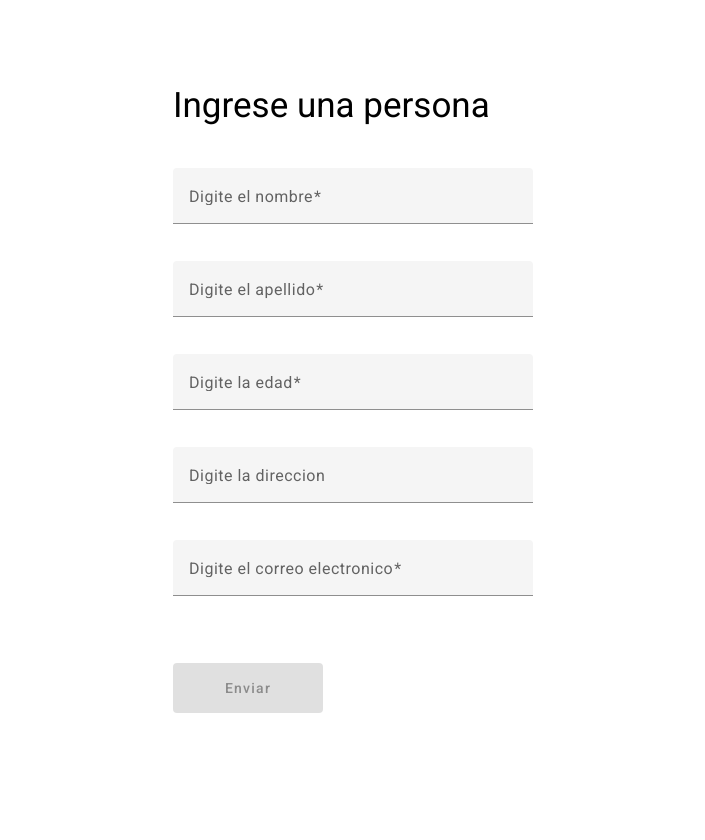
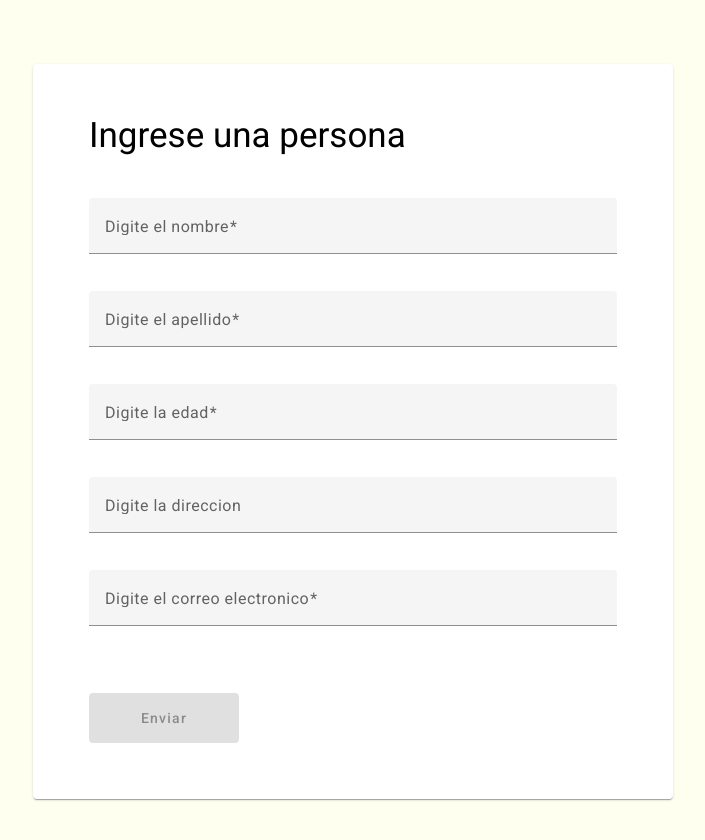
Before and after one commit to diego04018/angular-code-test, an Angular app: page /register-person in a window 1280 px wide. Shown: the top 840 px of the page, without its empty margins (287-992 px from the left). Before the commit the page ends 800 px from the top, so only its background shows below. Built offline with nearby package versions, Linux system fonts and the light colour scheme.

Commit message:
added cards

```diff
--- a/src/app/modules/people/components/register-person/register-person.component.html
+++ b/src/app/modules/people/components/register-person/register-person.component.html
@@ -1,4 +1,6 @@
-<div class="main-container">
+<mat-card class="card-container-form">
+  <mat-card-content
+    ><div class="main-container">
       <div class="person-form-container">
         <h1 class="person-form-container__title">Ingrese una persona</h1>
         <form [formGroup]="form">
@@ -71,4 +73,6 @@
           Enviar
         </button>
       </div>
-</div>
+    </div></mat-card-content
+  >
+</mat-card>
--- a/src/app/modules/people/components/register-person/register-person.component.scss
+++ b/src/app/modules/people/components/register-person/register-person.component.scss
@@ -1,7 +1,6 @@
 .main-container {
   display: flex;
   flex-direction: column;
-  margin-top: 50px;
   padding: 40px;
   justify-content: center;
   align-items: center;
@@ -11,7 +10,7 @@
   display: flex;
   flex-direction: column;
   gap: 30px;
-  width: 30%;
+
   &__title {
     min-width: 70%;
     font-size: 35px;
@@ -27,6 +26,18 @@
   height: 50px;
 }
 
+.card-container-form {
+  margin: 5% 25% 10% 25%;
+  width: 50%;
+}
+
+@media only screen and (max-width: 700px) {
+  .card-container-form {
+    margin: 5% 5% 5% 5%;
+    width: 88%;
+  }
+}
+
 input::-webkit-outer-spin-button,
 input::-webkit-inner-spin-button {
   -webkit-appearance: none;
--- a/src/app/modules/people/components/registered-persons/registered-persons.component.html
+++ b/src/app/modules/people/components/registered-persons/registered-persons.component.html
@@ -1,10 +1,8 @@
-<div class="main-container" *ngIf="people; else spinner">
-  <h1 class="main-container__title">Listado de personas agregadas</h1>
-  <table
-    mat-table
-    [dataSource]="people"
-    class="mat-elevation-z8 table-containet"
-  >
+<mat-card class="card-container-table">
+  <mat-card-content>
+    <div class="main-container-table" *ngIf="people; else spinner">
+      <h1 class="main-container-table__title">Listado de personas agregadas</h1>
+      <table mat-table [dataSource]="people">
         <ng-container matColumnDef="name">
           <th mat-header-cell *matHeaderCellDef>Nombre</th>
           <td mat-cell *matCellDef="let element">{{ element.name }}</td>
@@ -34,6 +32,8 @@
         <tr mat-row *matRowDef="let row; columns: displayedColumns"></tr>
       </table>
     </div>
+  </mat-card-content>
+</mat-card>
 
 <ng-template #spinner>
   <div class="spinner-container"><mat-spinner></mat-spinner></div>
--- a/src/app/modules/people/components/registered-persons/registered-persons.component.scss
+++ b/src/app/modules/people/components/registered-persons/registered-persons.component.scss
@@ -1,17 +1,9 @@
-.table-containet {
-  min-width: 70%;
-}
-
-.main-container {
+.main-container-table {
   display: flex;
   flex-direction: column;
-  margin-top: 50px;
-  padding: 40px;
-  justify-content: center;
-  align-items: center;
+  padding: 20px 40px;
 
   &__title {
-    min-width: 70%;
     font-size: 35px;
   }
 }
@@ -22,11 +14,19 @@
   justify-content: center;
 }
 
-@media only screen and (max-width: 600px) {
-  .main-container {
+.card-container-table {
+  margin: 3rem;
+}
+
+@media only screen and (max-width: 800px) {
+  .main-container-table {
     align-items: baseline;
     &__title {
       align-self: baseline;
     }
   }
+
+  .card-container-table {
+    width: max-content;
+  }
 }
--- a/src/app/modules/people/people.module.ts
+++ b/src/app/modules/people/people.module.ts
@@ -8,6 +8,7 @@ import { MatFormFieldModule } from '@angular/material/form-field';
 import { MatInputModule } from '@angular/material/input';
 import { MatButtonModule } from '@angular/material/button';
 import { MatProgressSpinnerModule } from '@angular/material/progress-spinner';
+import { MatCardModule } from '@angular/material/card';
 @NgModule({
   declarations: [RegisteredPersonsComponent, RegisterPersonComponent],
   imports: [
@@ -19,6 +20,7 @@ import { MatProgressSpinnerModule } from '@angular/material/progress-spinner';
     MatInputModule,
     MatButtonModule,
     MatProgressSpinnerModule,
+    MatCardModule,
   ],
   exports: [RegisteredPersonsComponent, RegisterPersonComponent],
 })
--- a/src/styles.scss
+++ b/src/styles.scss
@@ -5,6 +5,7 @@ body {
   margin: 0px;
   height: 100%;
   font-family: Roboto, "Helvetica Neue", sans-serif;
+  background-color: #fffff0;
 }
 
 mat-form-field {
```
Lines whose indentation alone changed are shown as unchanged.
